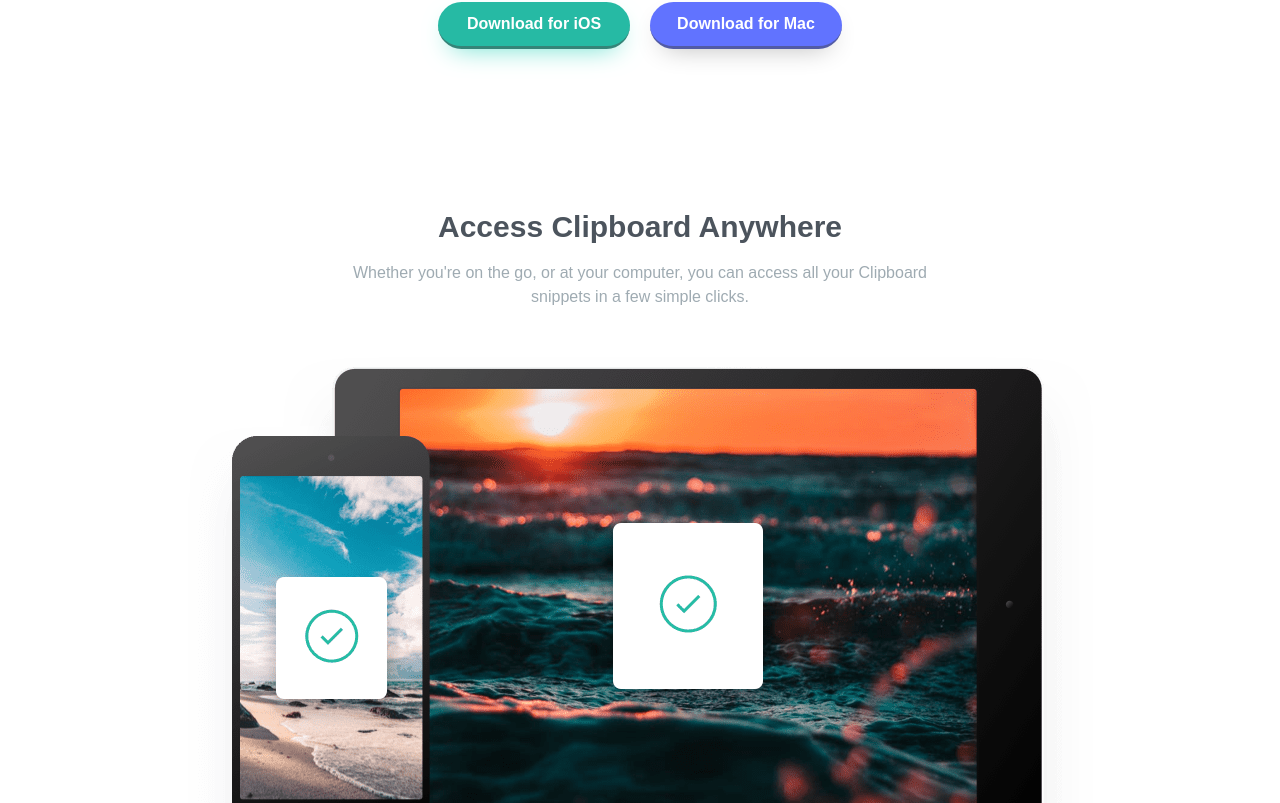
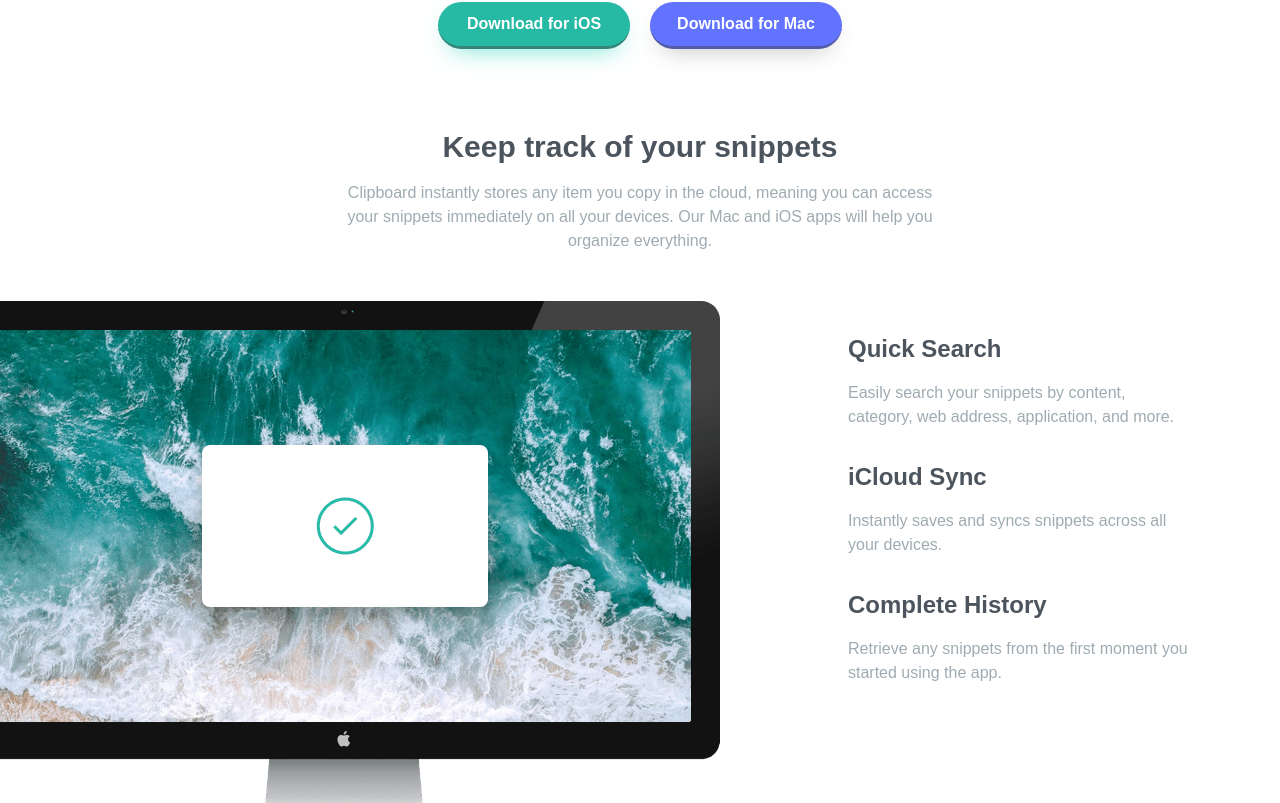
Before and after one commit to maysaraujo/clipboard-landing-page, a React (Vite) app: page / in a window 1280 px wide. Shown: the part 457-1260 px from the top of the page. Built offline with nearby package versions, Linux system fonts and the light colour scheme; a web font is replaced by a local one.

Commit message:
feat: adding desktop section

```diff
--- a/src/components/FirstSection.jsx
+++ b/src/components/FirstSection.jsx
@@ -38,6 +38,40 @@ const FirstSection = () => {
           </div>
         </div>
       </div>
+
+      <div className='sm:hidden lg:block'>
+        <SectionText
+          title='Keep track of your snippets'
+          text='Clipboard instantly stores any item you copy in the cloud, meaning you
+          can access your snippets immediately on all your devices. Our Mac and
+          iOS apps will help you organize everything.'
+        />
+
+        <div className='lg:flex lg:gap-32'>
+          <img
+            className='lg:ml-[-2rem]'
+            src={ImageComputer}
+            alt='Image Computer'
+          />
+
+          <div className=''>
+            <TextFirstSection
+              title='Quick Search'
+              text='Easily search your snippets by content, category, web address,
+                application, and more.'
+            />
+            <TextFirstSection
+              title='iCloud Sync'
+              text='Instantly saves and syncs snippets across all your devices.'
+            />
+            <TextFirstSection
+              title='Complete History'
+              text='Retrieve any snippets from the first moment you started using
+                the app.'
+            />
+          </div>
+        </div>
+      </div>
     </section>
   );
 };
```
